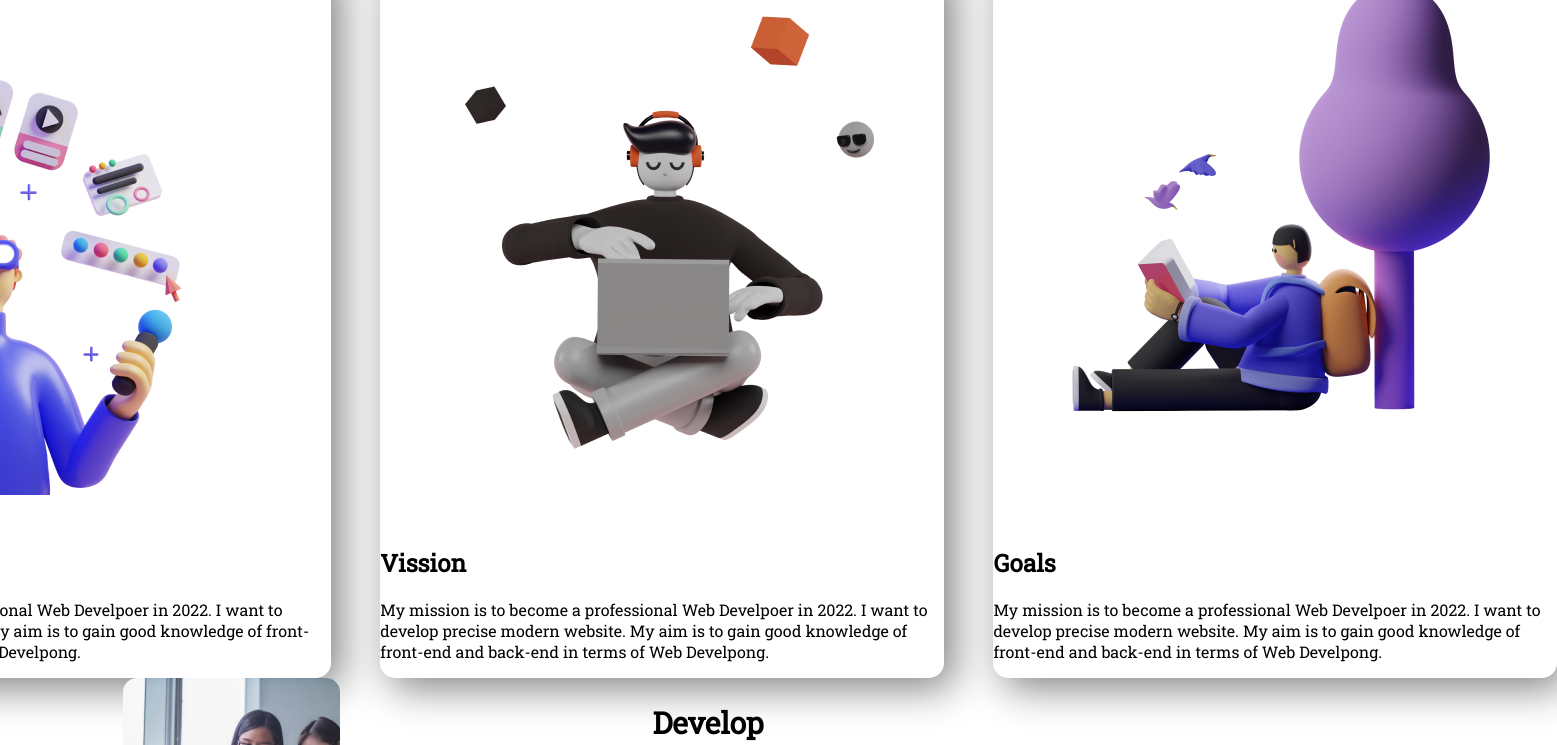
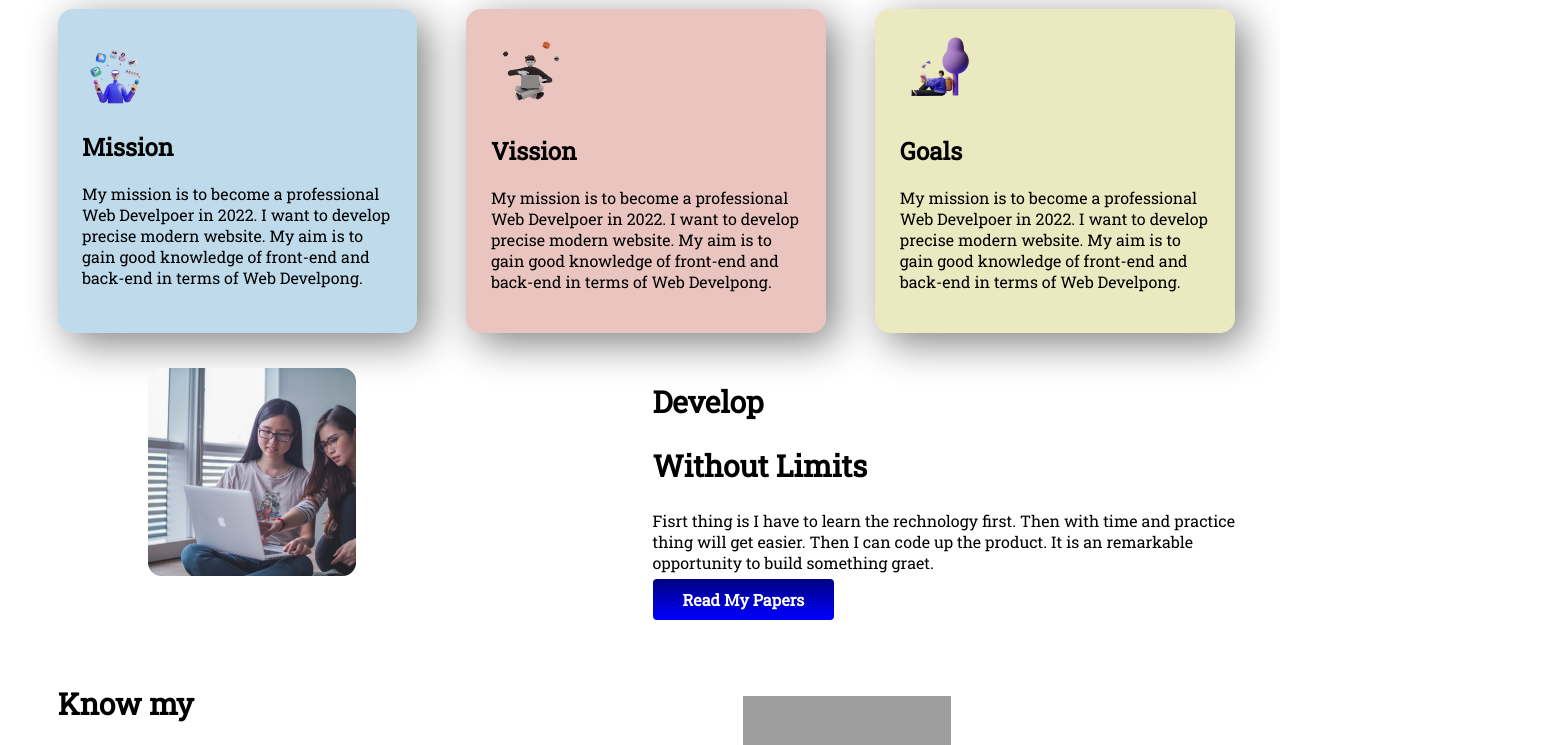
Before and after one commit to Farhad32155/Assignment-1, a plain HTML site: page index.html in a window 1280 px wide. Shown: the part 464-1209 px from the top of the page, 1557 px wide, since content can reach past the window. Drawn offline with Linux system fonts and the light colour scheme; grey boxes are pictures that could not be loaded.

Commit message:
second version

```diff
--- a/index.html
+++ b/index.html
@@ -13,14 +13,17 @@
 </head>
 
 <body>
+    <div class="body-main">
         <section class="first-section-flexible">
             <div class="first-section-half-width">
                 <div class="common-border">
                     <h1>Stay Focused on</h1>
                     <h1 class="my-mission-color">Mission 2022</h1>
                 </div>
-            <p>I have a mission in 2022. That mission is to be a professional Web Developer. I have already started my
-                mission with Programming Hero. To be successful is this mission I really need to work hard regularly.
+                <p>I have a mission in 2022. That mission is to be a professional Web Developer. I have already started
+                    my
+                    mission with Programming Hero. To be successful is this mission I really need to work hard
+                    regularly.
                     This is the most challenging part of my mission.</p>
                 <a class="link-button" href="https://github.com/Farhad32155">About Me</a>
                 <p>Keep going down to know more about me.</p>
@@ -34,24 +37,27 @@
                 <h1 class="mission-22">My Mission in <span class="year-2022-color">2022</span></h1>
             </div>
             <div class="mission-area-flexible">
-            <div class="mission-are-box-shadow">
+                <div class="mission-are-box-shadow box-1">
                     <img class="mission-area-image" src="images/illustrators/illustrator-1.png"
                         alt="This is illustrators-1">
                     <h2>Mission</h2>
                     <p>My mission is to become a professional Web Develpoer in 2022. I want to develop precise modern
-                    website. My aim is to gain good knowledge of front-end and back-end in terms of Web Develpong.</p>
+                        website. My aim is to gain good knowledge of front-end and back-end in terms of Web Develpong.
+                    </p>
                 </div>
-            <div class="mission-are-box-shadow">
+                <div class="mission-are-box-shadow box-2">
                     <img src="images/illustrators/illustrator-2.png" alt="This is illustrators-1">
                     <h2>Vission</h2>
                     <p>My mission is to become a professional Web Develpoer in 2022. I want to develop precise modern
-                    website. My aim is to gain good knowledge of front-end and back-end in terms of Web Develpong.</p>
+                        website. My aim is to gain good knowledge of front-end and back-end in terms of Web Develpong.
+                    </p>
                 </div>
-            <div class="mission-are-box-shadow">
+                <div class="mission-are-box-shadow box-3">
                     <img src="images/illustrators/illustrator-3.png" alt="This is illustrators-1">
                     <h2>Goals</h2>
                     <p>My mission is to become a professional Web Develpoer in 2022. I want to develop precise modern
-                    website. My aim is to gain good knowledge of front-end and back-end in terms of Web Develpong.</p>
+                        website. My aim is to gain good knowledge of front-end and back-end in terms of Web Develpong.
+                    </p>
                 </div>
             </div>
         </section>
@@ -62,7 +68,8 @@
             <div class="first-section-half-width">
                 <h1>Develop</h1>
                 <h1>Without Limits</h1>
-            <p>Fisrt thing is I have to learn the rechnology first. Then with time and practice thing will get easier.
+                <p>Fisrt thing is I have to learn the rechnology first. Then with time and practice thing will get
+                    easier.
                     Then I can code up the product. It is an remarkable opportunity to build something graet.</p>
                 <a class="link-button" href="https://github.com/Farhad32155">Read My Papers</a>
             </div>
@@ -86,21 +93,24 @@
                     <h2 class="my-mission-color">Tour Guider System</h2>
                     <p>This is an android mobile application created for the travellers to make their life easier. The
                         application gives the flexibility to the tourists to choose the ideal hotel, routes and other
-                    stuffs. The application also conatins the weather forecasting for the selected destination by the
+                        stuffs. The application also conatins the weather forecasting for the selected destination by
+                        the
                         user.</p>
                     <a class="link-button" href="https://github.com/Farhad32155">Live Link</a>
                 </div>
                 <div class="mission-are-box-shadow">
                     <h2 class="my-mission-color">Citizen Finder</h2>
                     <p>This is an web application created for some kind of national purpose. with the help of this
-                    application police or any other crime department can trace and identify any person of the coutry.
+                        application police or any other crime department can trace and identify any person of the
+                        coutry.
                     </p>
                     <a class="link-button" href="https://github.com/Farhad32155">Live Link</a>
                 </div>
                 <div class="mission-are-box-shadow">
                     <h2 class="my-mission-color">UMS</h2>
                     <p>This is an web application created for a particular uiversity to manage their activities. Both
-                    faculties and students use it for their own purpose. There is also some feature for the authorities
+                        faculties and students use it for their own purpose. There is also some feature for the
+                        authorities
                         and management of the university as well.
                     </p>
                     <a class="link-button" href="https://github.com/Farhad32155">Live Link</a>
@@ -108,6 +118,12 @@
             </div>
         </section>
 
+    </div>
+    <footer class="footer-design">
+        <h1>Mission <span class="red-color">2022</span></h1>
+        <p>Focus, Consistensy and Hunger 2022</p>
+    </footer>
+
 </body>
 
 </html>
--- a/style.css
+++ b/style.css
@@ -1,7 +1,7 @@
-body{
+.body-main{
     font-family: 'Roboto Slab', serif;
     padding-left: 25px;
-    margin-bottom: 5%;
+    margin: 0px;
 }
 h1{
     font-size: 30px;
@@ -18,6 +18,7 @@ h1{
 .common-border{
     border-left: 5px solid #2727b6;
     border-radius: 5px;
+    margin-right: 5%;
 }
 .link-button{
     text-decoration: none;
@@ -29,6 +30,9 @@ h1{
 }
 .first-section-flexible{
     display: flex;
+    justify-content: center;
+    align-items: center;
+    padding: 2%;
 }
 .first-section-half-width{
     width: 50%;
@@ -49,8 +53,44 @@ h1{
     margin-left: 2%;
     margin-right: 2%;
     border-radius: 15px;
+    width: 450px;
+    padding: 2%;
+
+}
+.mission-are-box-shadow img{
+    width: 25%;
+
+}
+.box-1{
+    background: rgba(44, 133, 185, 0.3);
+
+
+}
+.box-2{
+    background: rgba(185, 60, 44, 0.3);
+
+
+}
+.box-3{
+    background: rgba(185, 183, 44, 0.3);
+
+
 }
 .my-projects-area{
     display: flex;
     justify-content: center;
 }
+.footer-design{
+    text-align: center;
+    background-color: black;
+    color: white;
+    padding: 0.5%;
+}
+.footer-design h1{
+    font-family: italic;
+    font-size: 40px
+    ;
+}
+.red-color{
+    color: red;
+}
```
Lines whose indentation alone changed are shown as unchanged.
